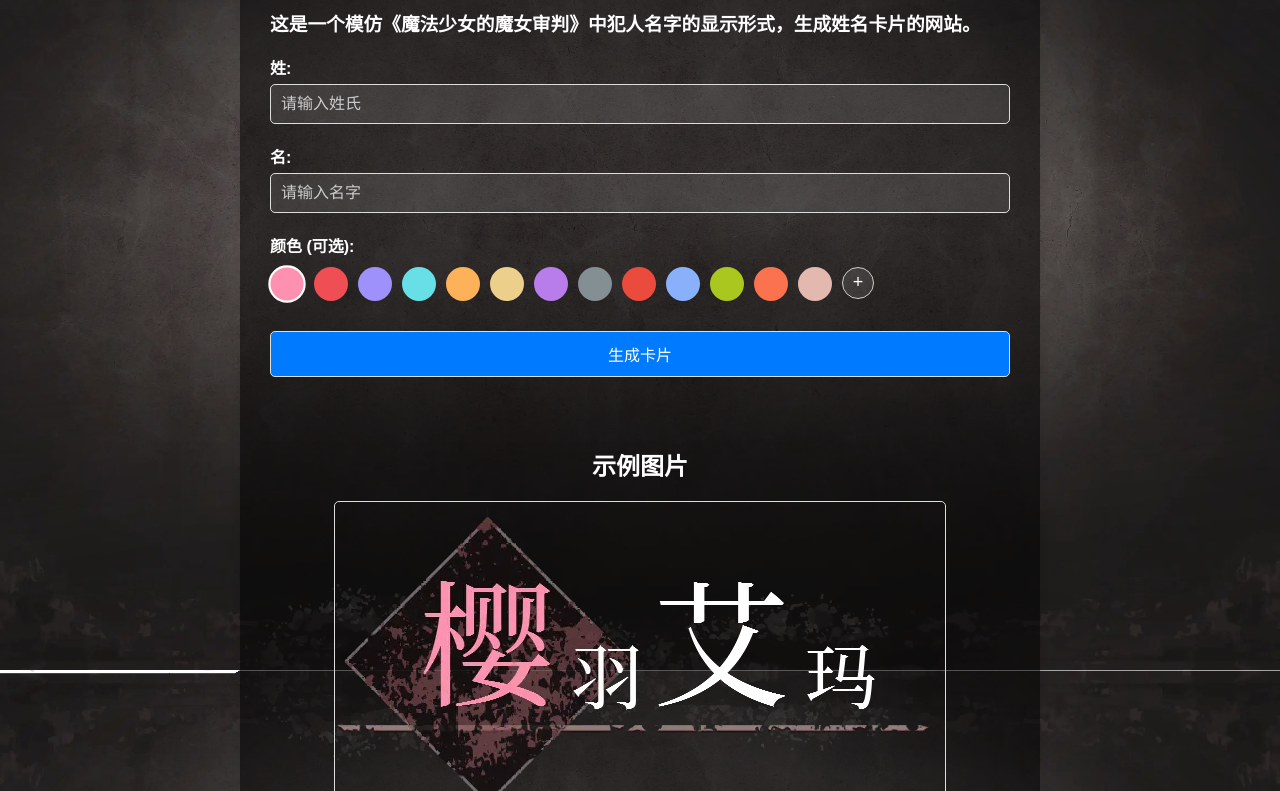
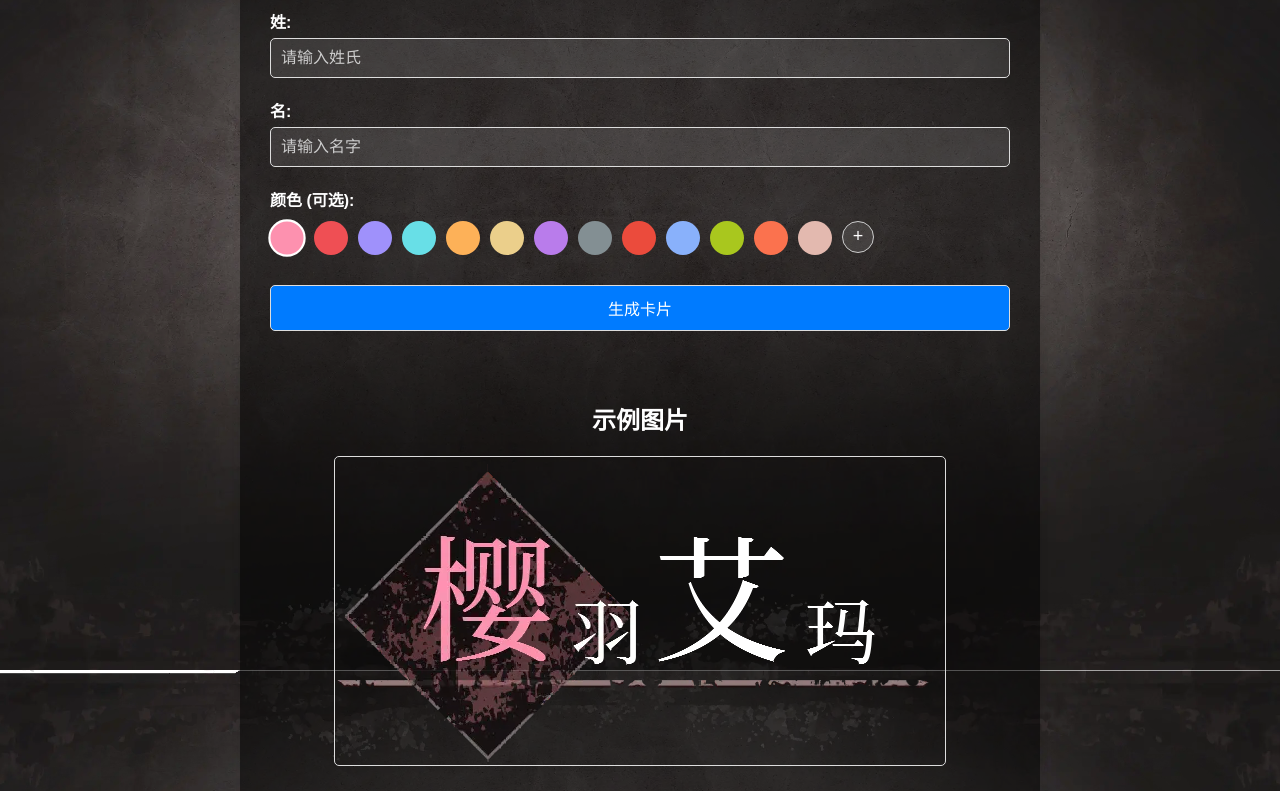
Before and after one commit to Zinc23333/eo-name-card, a website: page index.html in a window 1280 px wide. Shown: the part 130-921 px from the top of the page. Drawn offline with Linux system fonts and the light colour scheme.

Commit message:
Revert "docs(index): add description for name card generator"
This reverts commit 8756ccc98b7e4cd81239157cfe4f4372fd26628d.

```diff
--- a/index.html
+++ b/index.html
@@ -149,7 +149,6 @@
 <body>
     <div class="container">
         <h1>姓名卡片生成器</h1>
-        <h3>这是一个模仿《魔法少女的魔女审判》中犯人名字的显示形式，生成姓名卡片的网站。</h3>
         <form id="nameForm">
             <div class="form-group">
                 <label for="lastName">姓:</label>
```
